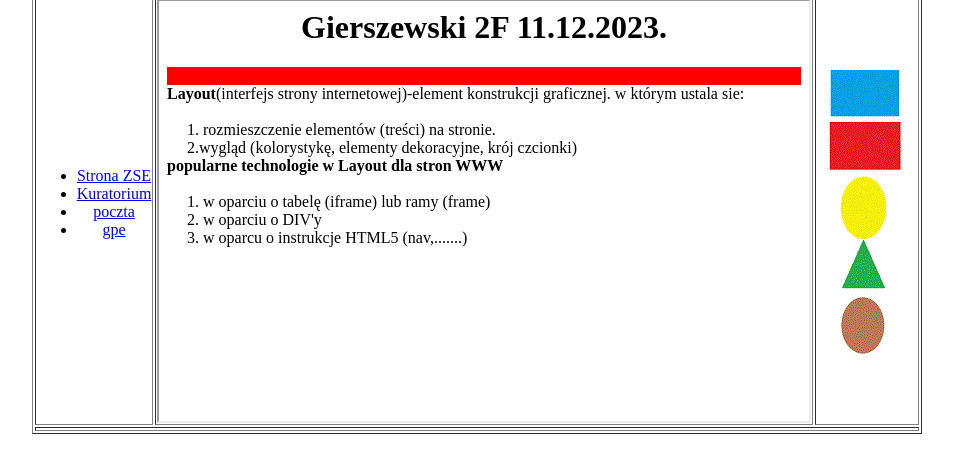
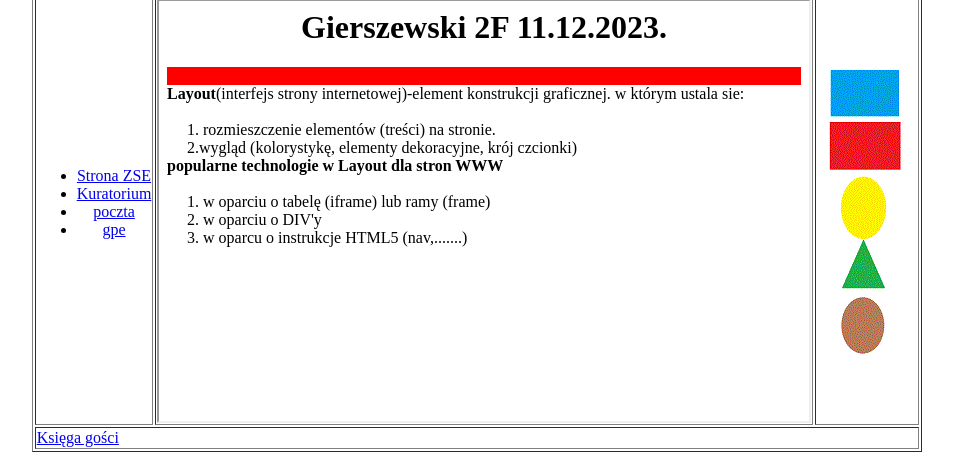
Before and after one commit to Patryiyk/zad14-15, a plain HTML site: page index.html in a window 1280 px wide. Shown: the part 368-828 px from the top of the page, without its empty margins (163-1116 px from the left). Drawn offline with Linux system fonts and the light colour scheme.

Commit message:
Update index.html

```diff
--- a/index.html
+++ b/index.html
@@ -51,6 +51,7 @@
 
 <td colspan="3">
 <a href="https://www.darmowylicznik.pl/" title="Przejdź na stronę licznika" target="_blank">
+<a href="http://users4.smartgb.com/g/g.php?a=s&i=g44-82157-a6">Księga gości</a>
 </td>
 </td>
 
```
